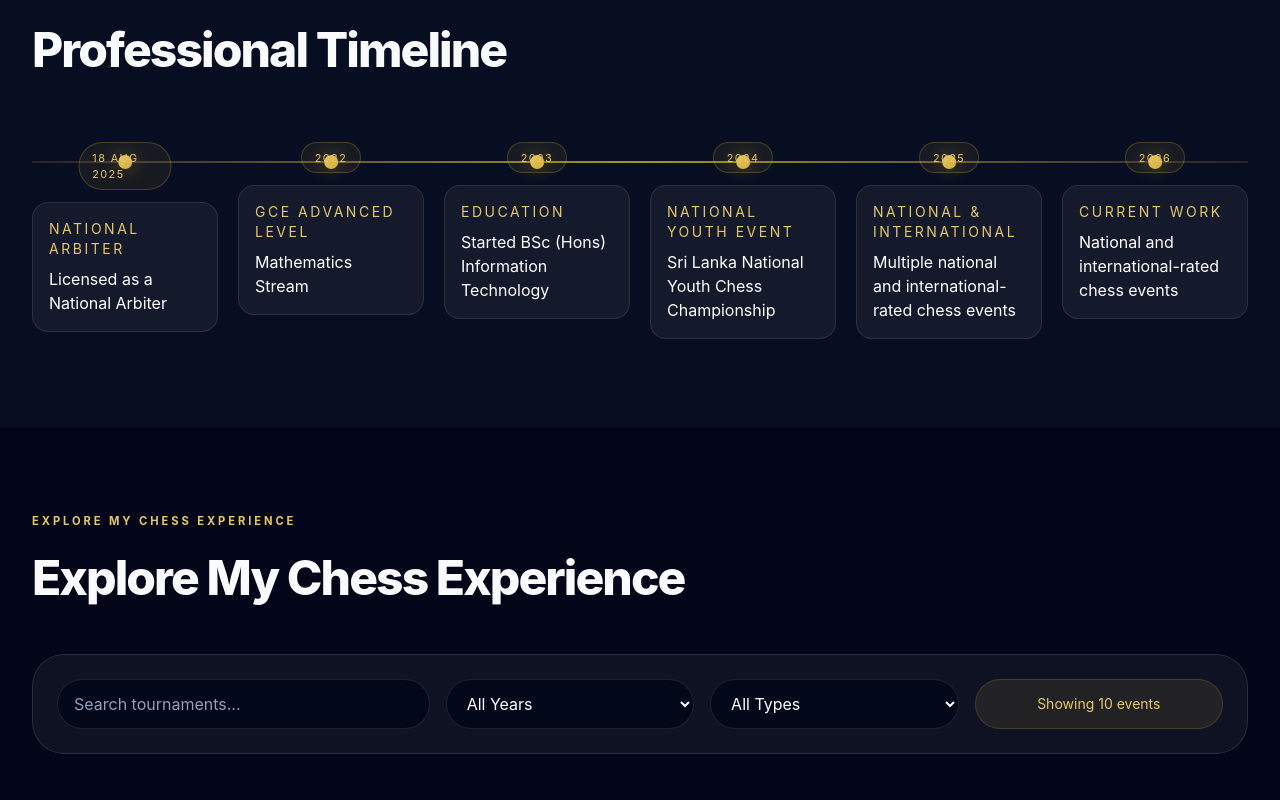
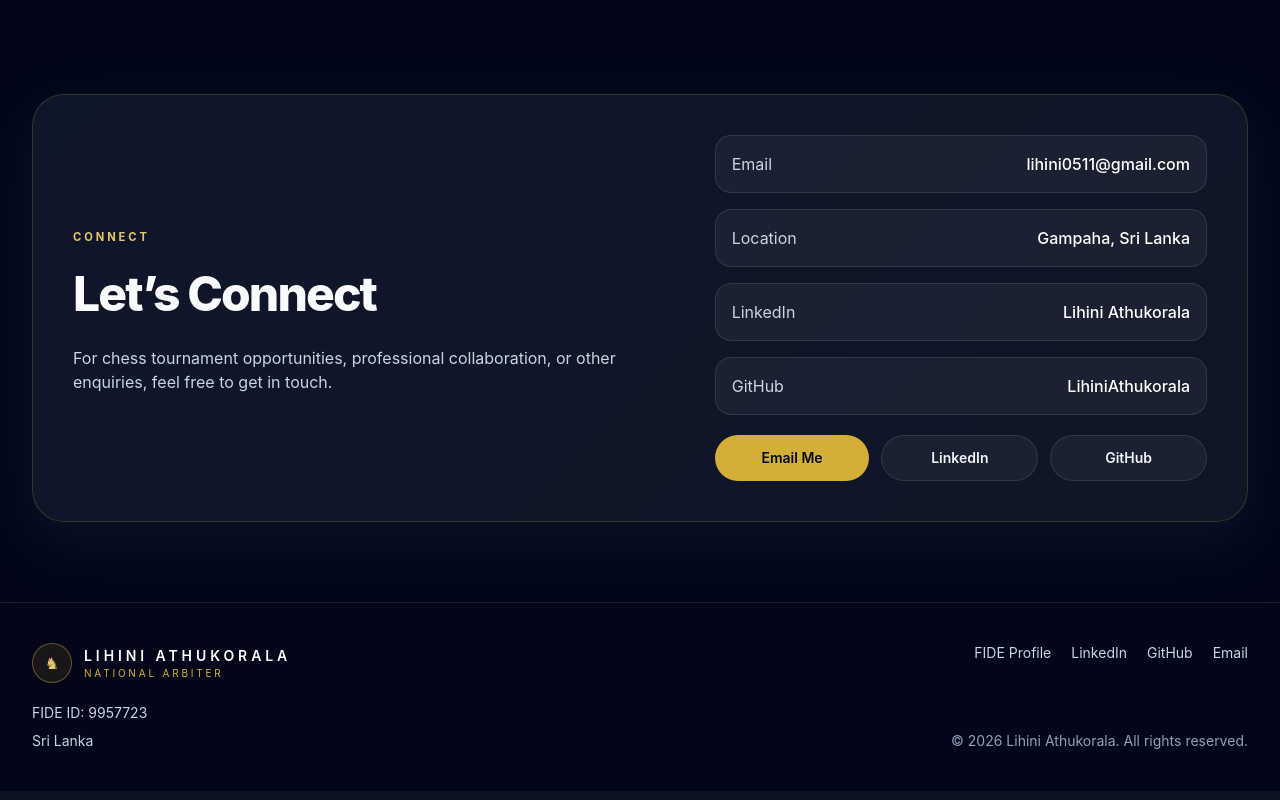
Before and after one commit to LihiniAthukorala/Portfolio, a React (Vite) app: page / in a window 1280 px wide. Shown: the part 7520-8320 px from the top of the page. Built offline with nearby package versions, Linux system fonts and the light colour scheme.

Commit message:
Refactor leadership section and add award details in App component

```diff
--- a/src/App.tsx
+++ b/src/App.tsx
@@ -534,11 +534,19 @@ function App() {
               <h3 className="section-title">Leadership & Activities</h3>
             </div>
 
-            <div className="max-w-xl rounded-[1.8rem] border border-[#D4AF37]/20 bg-[linear-gradient(135deg,_rgba(15,23,42,0.95),_rgba(17,24,39,0.88))] p-6 shadow-[0_20px_50px_rgba(15,23,42,0.5)]">
-              <p className="text-[10px] uppercase tracking-[0.2em] text-[#E5C76B]">Leadership</p>
-              <h4 className="mt-3 text-2xl font-semibold text-white">Senior Prefect</h4>
-              <p className="mt-2 text-slate-300">Holy Cross College, Gampaha</p>
-              <p className="mt-3 text-sm text-slate-400">2019 – 2022</p>
+            <div className="max-w-xl space-y-6 rounded-[1.8rem] border border-[#D4AF37]/20 bg-[linear-gradient(135deg,_rgba(15,23,42,0.95),_rgba(17,24,39,0.88))] p-6 shadow-[0_20px_50px_rgba(15,23,42,0.5)]">
+              <div>
+                <p className="text-[10px] uppercase tracking-[0.2em] text-[#E5C76B]">Leadership</p>
+                <h4 className="mt-3 text-2xl font-semibold text-white">Senior Prefect</h4>
+                <p className="mt-2 text-slate-300">Holy Cross College, Gampaha</p>
+                <p className="mt-3 text-sm text-slate-400">2019 – 2022</p>
+              </div>
+
+              <div>
+                <p className="text-[10px] uppercase tracking-[0.2em] text-[#E5C76B]">Award</p>
+                <h4 className="mt-3 text-2xl font-semibold text-white">President Girl Guide</h4>
+                <p className="mt-3 text-sm text-slate-400">2022</p>
+              </div>
             </div>
           </div>
         </section>
@@ -619,108 +627,6 @@ function App() {
                     ))}
                   </div>
                 </div>
-              </div>
-            </div>
-          </div>
-        </section>
-
-        <section className="bg-slate-900/50 py-20">
-          <div className="mx-auto max-w-7xl px-4 sm:px-6 lg:px-8">
-            <div className="mb-10">
-              <span className="section-kicker">Professional Timeline</span>
-              <h3 className="section-title">Professional Timeline</h3>
-            </div>
-
-            <div className="timeline-horizontal">
-              <div className="timeline-node">
-                <span className="year-tag">18 Aug 2025</span>
-                <div className="mt-3 rounded-2xl border border-white/10 bg-white/5 p-4">
-                  <p className="text-sm uppercase tracking-[0.18em] text-[#E5C76B]">National Arbiter</p>
-                  <p className="mt-2 text-white">Licensed as a National Arbiter</p>
-                </div>
-              </div>
-              <div className="timeline-node">
-                <span className="year-tag">2022</span>
-                <div className="mt-3 rounded-2xl border border-white/10 bg-white/5 p-4">
-                  <p className="text-sm uppercase tracking-[0.18em] text-[#E5C76B]">GCE Advanced Level</p>
-                  <p className="mt-2 text-white">Mathematics Stream</p>
-                </div>
-              </div>
-              <div className="timeline-node">
-                <span className="year-tag">2023</span>
-                <div className="mt-3 rounded-2xl border border-white/10 bg-white/5 p-4">
-                  <p className="text-sm uppercase tracking-[0.18em] text-[#E5C76B]">Education</p>
-                  <p className="mt-2 text-white">Started BSc (Hons) Information Technology</p>
-                </div>
-              </div>
-              <div className="timeline-node">
-                <span className="year-tag">2024</span>
-                <div className="mt-3 rounded-2xl border border-white/10 bg-white/5 p-4">
-                  <p className="text-sm uppercase tracking-[0.18em] text-[#E5C76B]">National Youth Event</p>
-                  <p className="mt-2 text-white">Sri Lanka National Youth Chess Championship</p>
-                </div>
-              </div>
-              <div className="timeline-node">
-                <span className="year-tag">2025</span>
-                <div className="mt-3 rounded-2xl border border-white/10 bg-white/5 p-4">
-                  <p className="text-sm uppercase tracking-[0.18em] text-[#E5C76B]">National & International</p>
-                  <p className="mt-2 text-white">Multiple national and international-rated chess events</p>
-                </div>
-              </div>
-              <div className="timeline-node">
-                <span className="year-tag">2026</span>
-                <div className="mt-3 rounded-2xl border border-white/10 bg-white/5 p-4">
-                  <p className="text-sm uppercase tracking-[0.18em] text-[#E5C76B]">Current Work</p>
-                  <p className="mt-2 text-white">National and international-rated chess events</p>
-                </div>
-              </div>
-            </div>
-          </div>
-        </section>
-
-        <section className="mx-auto max-w-7xl px-4 py-20 sm:px-6 lg:px-8">
-          <div className="mb-10">
-            <span className="section-kicker">Explore My Chess Experience</span>
-            <h3 className="section-title">Explore My Chess Experience</h3>
-          </div>
-
-          <div className="rounded-[2rem] border border-white/10 bg-white/5 p-6">
-            <div className="grid gap-4 lg:grid-cols-[1.2fr_0.8fr_0.8fr_0.8fr]">
-              <label className="block">
-                <span className="sr-only">Search tournaments</span>
-                <input
-                  type="text"
-                  value={searchTerm}
-                  onChange={(e) => setSearchTerm(e.target.value)}
-                  placeholder="Search tournaments..."
-                  className="w-full rounded-full border border-white/10 bg-slate-950/80 px-4 py-3 text-sm text-white placeholder:text-slate-400 focus:border-[#D4AF37]/50 focus:outline-none"
-                />
-              </label>
-
-              <select
-                value={selectedYear}
-                onChange={(e) => setSelectedYear(e.target.value)}
-                className="rounded-full border border-white/10 bg-slate-950/80 px-4 py-3 text-sm text-white focus:border-[#D4AF37]/50 focus:outline-none"
-              >
-                <option value="All">All Years</option>
-                {yearOptions.filter((year) => year !== 'All').map((year) => (
-                  <option key={year} value={year}>{year}</option>
-                ))}
-              </select>
-
-              <select
-                value={selectedTag}
-                onChange={(e) => setSelectedTag(e.target.value)}
-                className="rounded-full border border-white/10 bg-slate-950/80 px-4 py-3 text-sm text-white focus:border-[#D4AF37]/50 focus:outline-none"
-              >
-                <option value="All">All Types</option>
-                {tagOptions.filter((tag) => tag !== 'All').map((tag) => (
-                  <option key={tag} value={tag}>{tag}</option>
-                ))}
-              </select>
-
-              <div className="flex items-center justify-center rounded-full border border-[#D4AF37]/20 bg-[#D4AF37]/10 px-4 py-3 text-sm text-[#E5C76B]">
-                Showing {filteredEvents.length} events
               </div>
             </div>
           </div>
```
